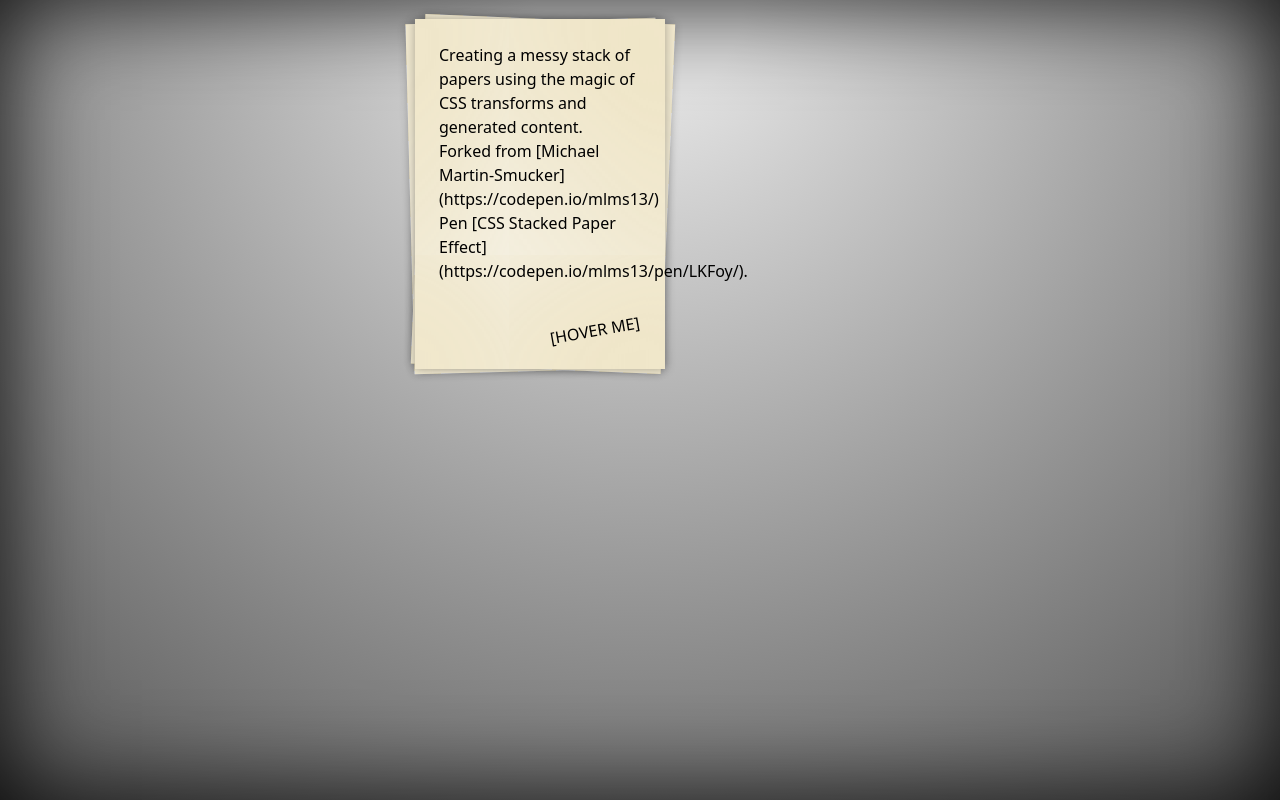
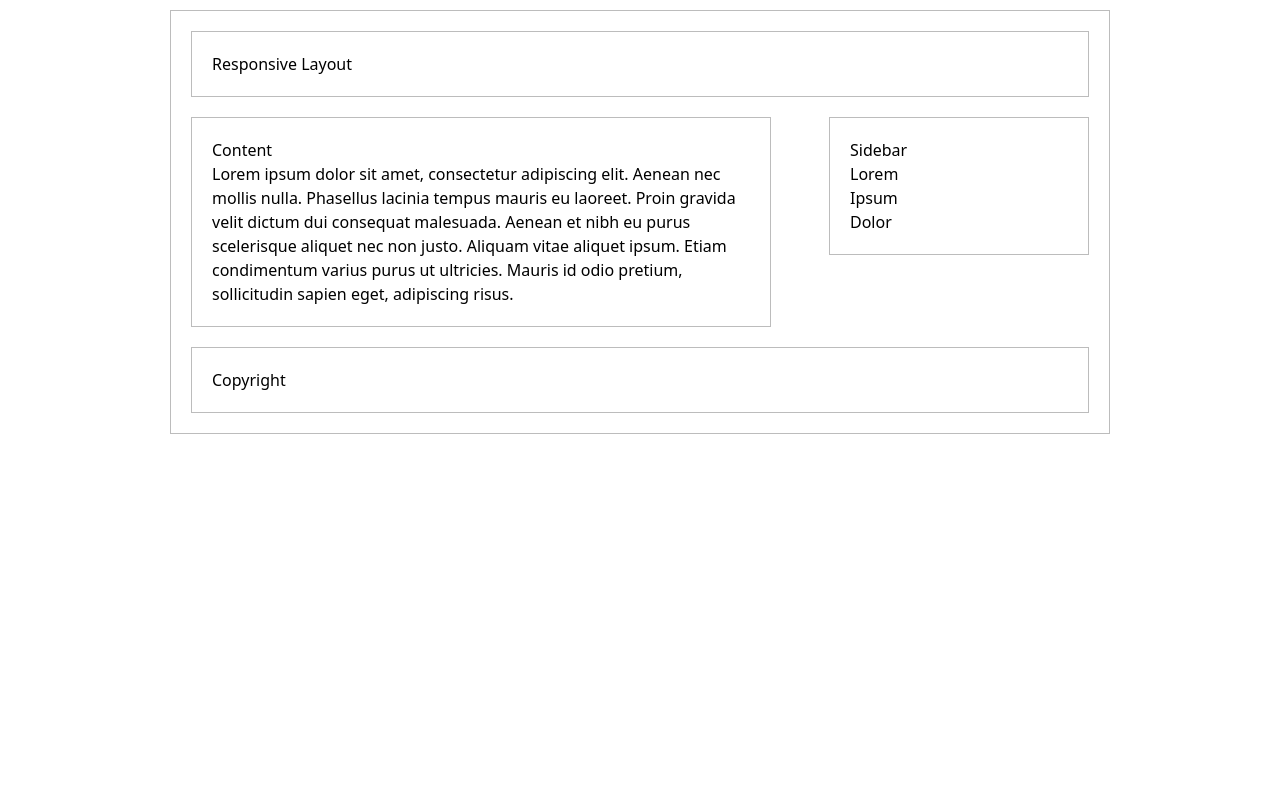
Before and after one commit to 0913vision/2023birthday, a Next.js app: page / in a window 1280 px wide. Built offline with nearby package versions, Linux system fonts and the light colour scheme.

Commit message:
#0-4 init

```diff
--- a/pages/index.js
+++ b/pages/index.js
@@ -1,11 +1,25 @@
 export default function Home() {
   return (
     <main>
-      <div class="letter">
-      <p>Creating a messy stack of papers using the magic of CSS transforms and generated content.</p>
-
-      <p>Forked from [Michael Martin-Smucker](https://codepen.io/mlms13/)</p> <p>Pen [CSS Stacked Paper Effect](https://codepen.io/mlms13/pen/LKFoy/).</p>
-        <h3>[HOVER ME]</h3>
+      <div id="jb-container">
+        <div id="jb-header">
+          <h1>Responsive Layout</h1>
+        </div>
+        <div id="jb-content">
+          <h2>Content</h2>
+          <p>Lorem ipsum dolor sit amet, consectetur adipiscing elit. Aenean nec mollis nulla. Phasellus lacinia tempus mauris eu laoreet. Proin gravida velit dictum dui consequat malesuada. Aenean et nibh eu purus scelerisque aliquet nec non justo. Aliquam vitae aliquet ipsum. Etiam condimentum varius purus ut ultricies. Mauris id odio pretium, sollicitudin sapien eget, adipiscing risus.</p>
+        </div>
+        <div id="jb-sidebar">
+          <h2>Sidebar</h2>
+          <ul>
+            <li>Lorem</li>
+            <li>Ipsum</li>
+            <li>Dolor</li>
+          </ul>
+        </div>
+        <div id="jb-footer">
+          <p>Copyright</p>
+        </div>
       </div>
     </main>
   )
--- a/styles/globals.css
+++ b/styles/globals.css
@@ -2,74 +2,46 @@
 @tailwind components;
 @tailwind utilities;
 
-html {
-  margin: 0px;
-  box-shadow: inset 0 0 100px rgba(0,0,0,0.9);
-  background: radial-gradient(circle at 50% 0%,#e1e1e1 10%,#555);
-  height: 100%;
-  width: 100%;
-  overflow-x: hidden;
+#jb-container {
+  width: 940px;
+  margin: 10px auto;
+  padding: 20px;
+  border: 1px solid #bcbcbc;
 }
-
- body {
-  margin: 0px;
-  height: 100%;
-  width: 100%;
-  overflow-x: hidden;
+#jb-header {
+  padding: 20px;
+  margin-bottom: 20px;
+  border: 1px solid #bcbcbc;
 }
-
- H3 {
-     margin: 45px 0 0;
-     text-align: right;
-     transform:  rotate(-10deg);
+#jb-content {
+  width: 580px;
+  padding: 20px;
+  margin-bottom: 20px;
+  float: left;
+  border: 1px solid #bcbcbc;
 }
-
- .letter {
-     background: #fafafa;
-     box-shadow: 0 0 10px rgba(0,0,0,0.3), 0 0 300px 25px rgba(222,198,122,0.7) inset;
-     width: 250px;
-     height: 350px;
-     margin: 1.5% 50% auto;
-     left: -225px;
-     padding: 24px;
-     position: relative;
+#jb-sidebar {
+  width: 260px;
+  padding: 20px;
+  margin-bottom: 20px;
+  float: right;
+  border: 1px solid #bcbcbc;
 }
-
- .letter:before, .letter:after {
-     content: "";
-     background: #fafafa;
-     box-shadow: 0 0 8px rgba(0,0,0,0.2), inset 0 0 300px rgba(222,198,122,0.7);
-     height: 100%;
-     width: 100%;
-     position: absolute;
-     z-index: -2;
-     transition: .5s;
+#jb-footer {
+  clear: both;
+  padding: 20px;
+  border: 1px solid #bcbcbc;
 }
-
- .letter:before {
-     left: -5px;
-     top: 2px;
-     transform: rotate(-1.5deg);
+@media ( max-width: 480px ) {
+  #jb-container {
+    width: auto;
   }
-
- .letter:after {
-     right: -3px;
-     top: 0px;
-     transform: rotate(2.4deg);
+  #jb-content {
+    float: none;
+    width: auto;
   }
-
- .letter:hover:before {
- transform: rotate(0deg);
- border: solid rgba(111,99,61,0.4);
- border-width: 0px 0px 0px 1px;
- left: -6px;
- top: -6px;
+  #jb-sidebar {
+    float: none;
+    width: auto;
   }
-
- .letter:hover:after {
- transform: rotate(0deg);
- border: solid rgba(111,99,61,0.4);
- border-width: 0px 0px 0px 1px;
- right: 3px;
- top: -3px;
 }
```
Lines whose indentation alone changed are shown as unchanged.
